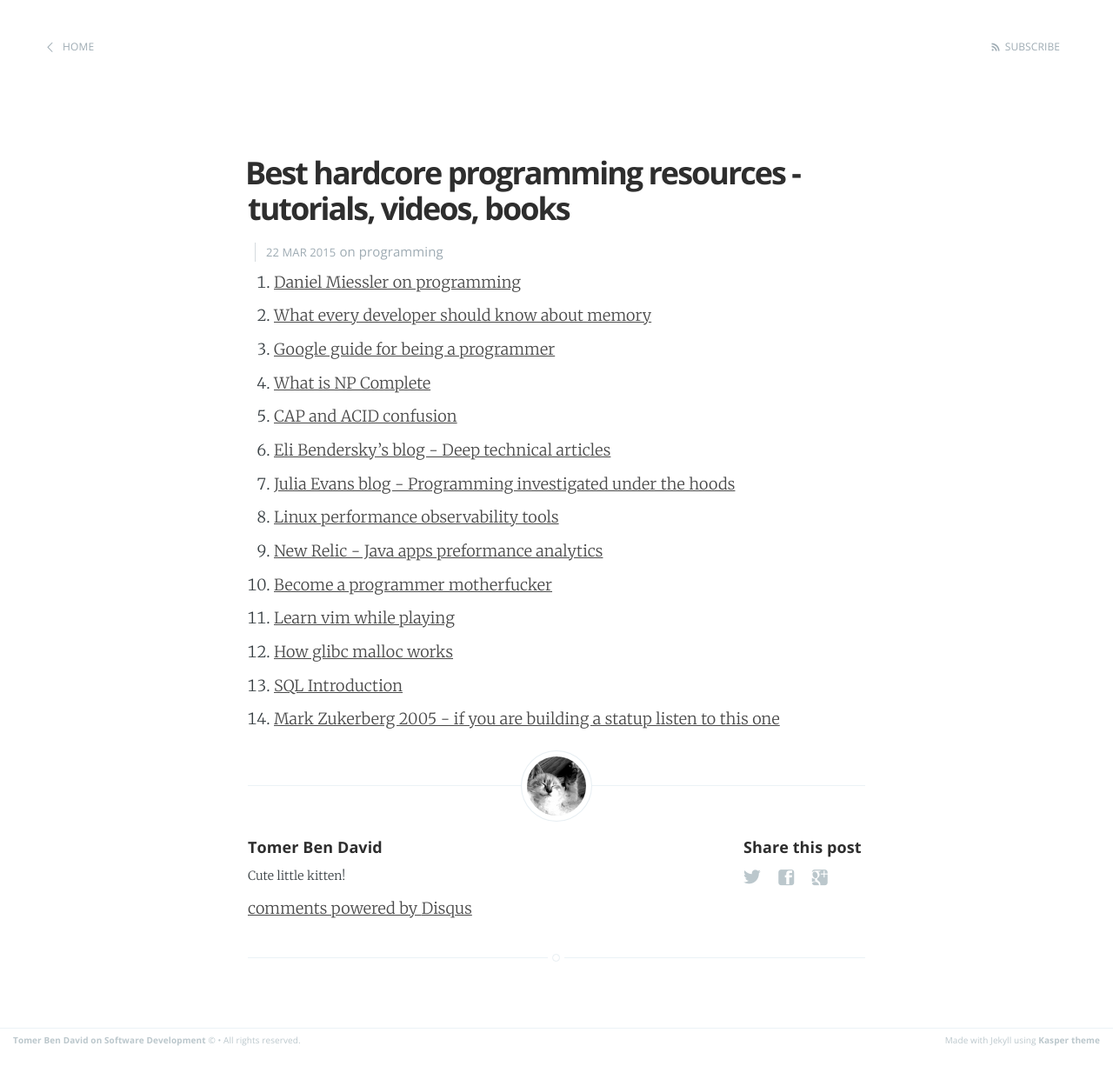
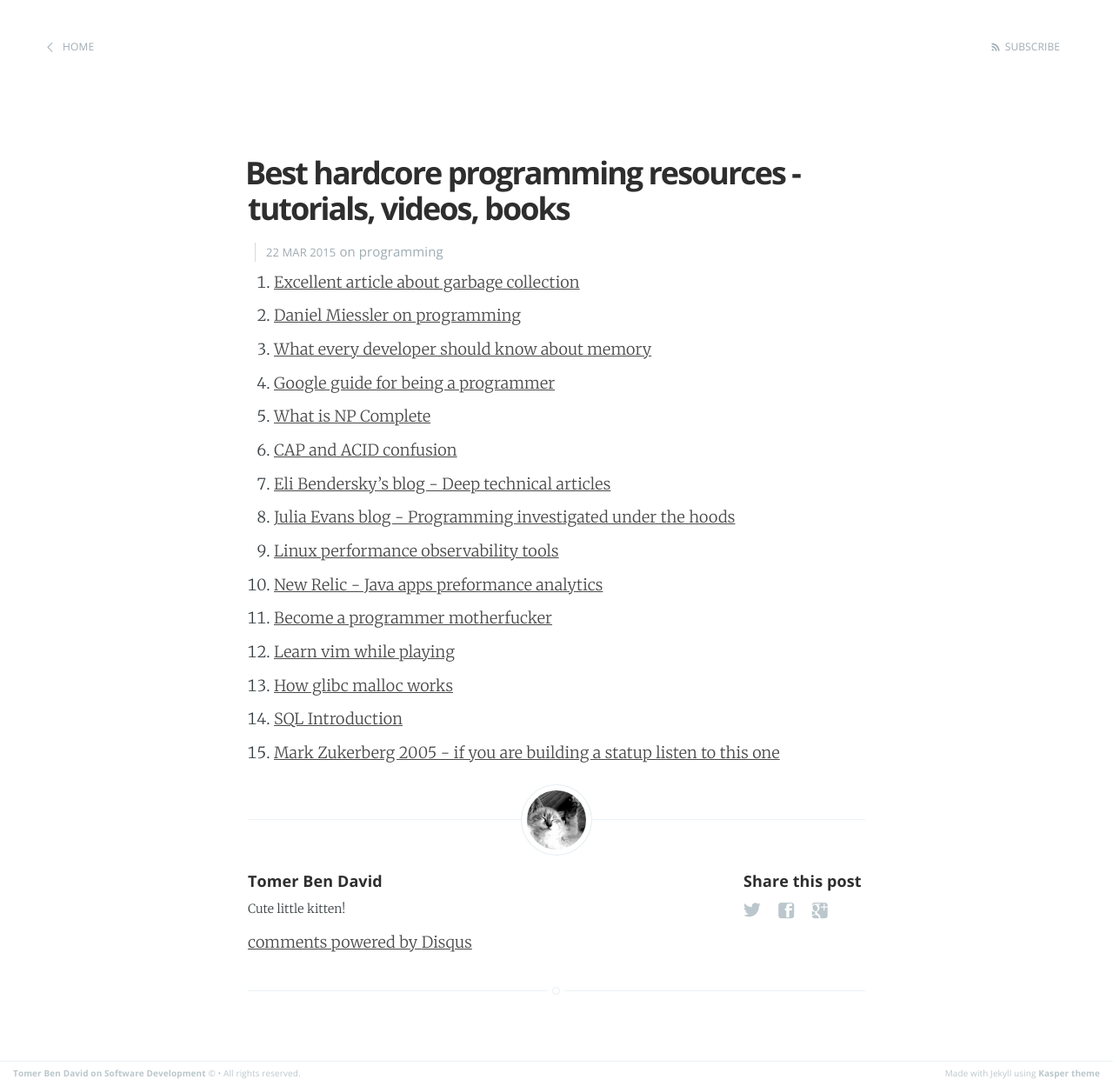
Before and after one commit to tomer-ben-david/tomer-ben-david.github.io.jekyll, a Jekyll site: the page built from _posts/2015-03-22-best-hardcore-programming-resources-tutorials-books-videos.markdown, in a window 1280 px wide. Shown: the whole page at 87% size. Built offline with Jekyll 4.4.1, drawn with Linux system fonts in a browser that asks for light colours; Markdown is read by kramdown in place of the engine named in the settings; comment, search, counter and statistics services are not loaded; before the commit the page ends 1210 px from its top, so only the background shows below that.

Commit message:
+garbage collection

```diff
--- a/_posts/2015-03-22-best-hardcore-programming-resources-tutorials-books-videos.markdown
+++ b/_posts/2015-03-22-best-hardcore-programming-resources-tutorials-books-videos.markdown
@@ -5,6 +5,7 @@ date:   2015-03-22 22:18:00
 categories: programming
 comments: true
 ---
+1. [Excellent article about garbage collection](http://www.dynatrace.com/en/javabook/reduce-garbage-collection-pause-time.html)
 1. [Daniel Miessler on programming](https://danielmiessler.com/study/pvsnp/)
 1. [What every developer should know about memory](https://people.freebsd.org/~lstewart/articles/cpumemory.pdf)
 1. [Google guide for being a programmer](https://www.google.com/about/careers/students/guide-to-technical-development.html)
```
